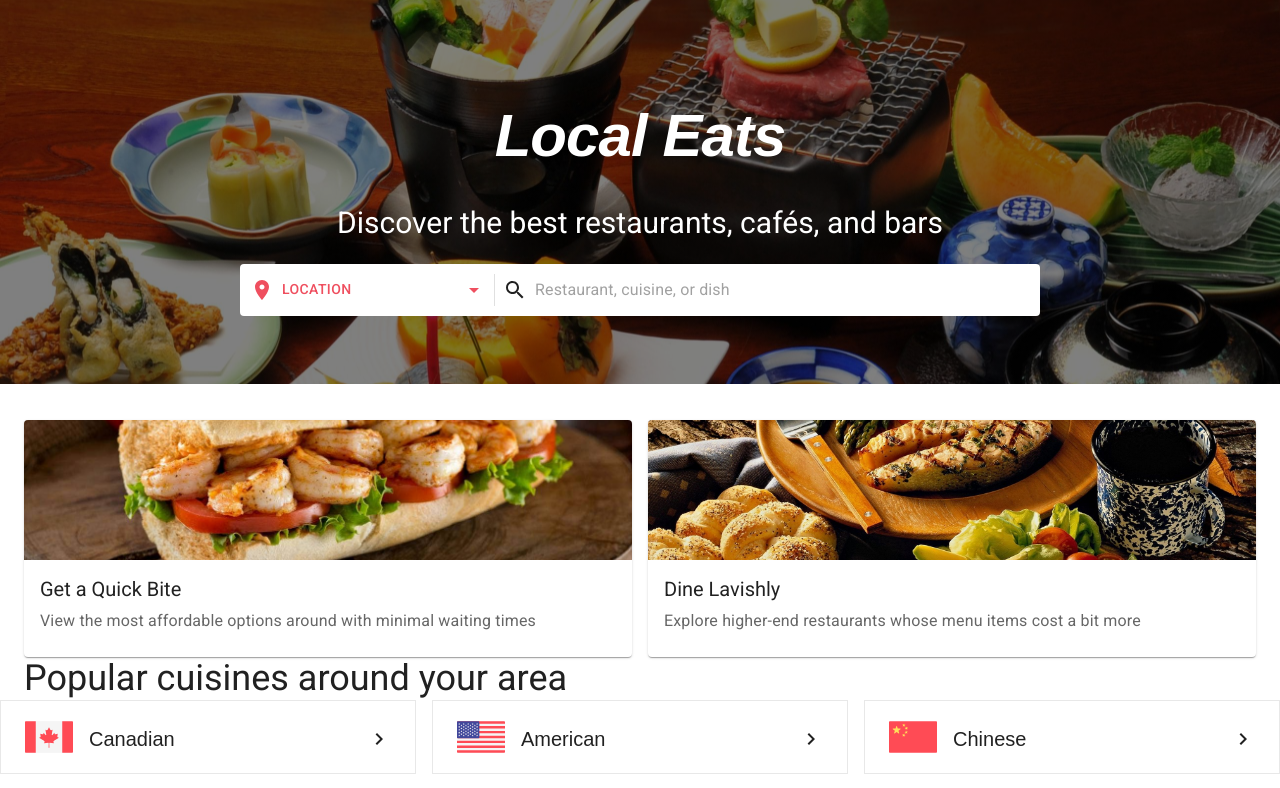
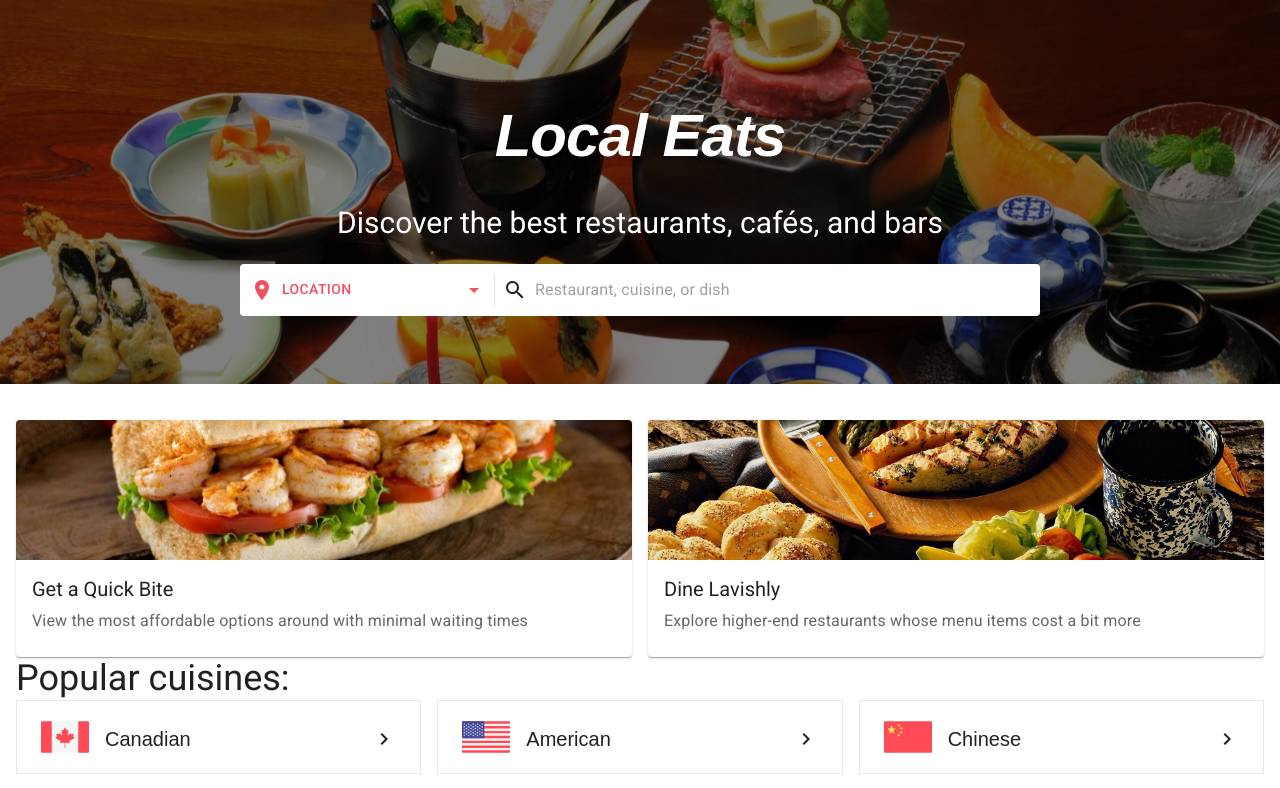
Before and after one commit to JasonXB/local-eats, a Next.js app: page / in a window 1280 px wide. Shown: the top 788 px of the page. Built offline with nearby package versions, Linux system fonts and the light colour scheme; a web font is replaced by a local one.

Commit message:
minor refactors for layout

```diff
--- a/src/custom-components/LayoutContainer.js
+++ b/src/custom-components/LayoutContainer.js
@@ -9,15 +9,19 @@ function LayoutContainer(props) {
       sx={{
         width: "100vw",
         background: props.bg || "white",
-        marginTop: props.marginAbove || "0px",
       }}
     >
-      <Container
-        maxWidth="1132px"
-        sx={{ width: "100%", paddingInline: "16px" }}
+      <Box
+        sx={{
+          width: "100%",
+          maxWidth: "1300px",
+          margin: "auto",
+          marginTop: props.marginAbove || "0px",
+          px: 2,
+        }}
       >
         {props.children}
-      </Container>
+      </Box>
     </Box>
   );
 }
--- a/src/page-blocks/home/Cuisines.js
+++ b/src/page-blocks/home/Cuisines.js
@@ -28,7 +28,7 @@ export default function Cuisines() {
   return (
     <>
       <LayoutContainer>
-        <Typography variant="h2">Popular cuisines around your area</Typography>
+        <Typography variant="h2">Popular cuisines:</Typography>
       </LayoutContainer>
       {/* LIST OF CUISINE CARDS */}
       <Box
@@ -44,7 +44,6 @@ export default function Cuisines() {
           },
           ["@media (min-width: 900px)"]: {
             gridTemplateColumns: "1fr 1fr 1fr",
-            px:0,
           },
         }}
       >
--- a/src/page-blocks/home/PremadeSearches1.js
+++ b/src/page-blocks/home/PremadeSearches1.js
@@ -2,17 +2,20 @@ import React from "react";
 import Card from "@mui/material/Card";
 import { CardContent, CardMedia } from "@mui/material";
 import { Typography, Container } from "@mui/material";
-
+import LayoutContainer from "../../custom-components/LayoutContainer";
 export default function searchOptions1() {
   return (
     <>
       <Container
         sx={{
+          p: 0,
+          maxWidth: "1300px",
           ["@media (min-width: 570px)"]: {
             display: "grid",
             gridTemplateColumns: "1fr 1fr",
             gap: "1rem",
             p: 0,
+
           },
         }}
       >
```
